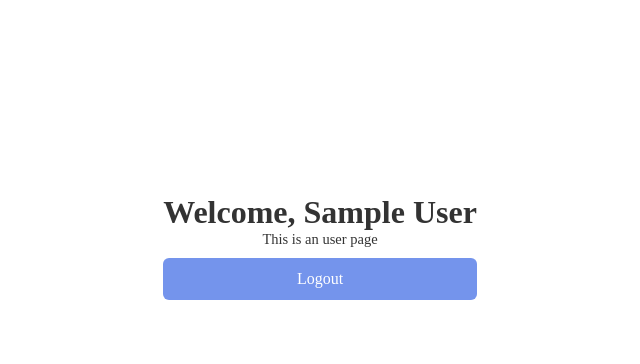
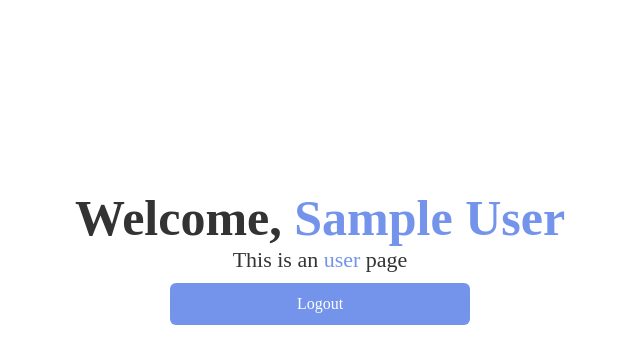
Before and after one commit to atommnava/Fatima, a PHP site: page /user_page.php in a window 1280 px wide. Shown: the part 143-507 px from the top of the page, without its empty margins (320-960 px from the left). Run offline with PHP 8.4, Linux system fonts and the light colour scheme; the visitor is signed in with stand-in values (Sample User, id 1); some web fonts are replaced.

Commit message:
BACKEND Commit desde remoto

```diff
--- a/src/style2.css
+++ b/src/style2.css
@@ -96,3 +96,21 @@ p a:hover {
     text-align: center;
     margin-bottom: 20px;
 }
+
+h1 {
+    font-size: 50px;
+}
+
+span {
+    color: #7494ec;
+}
+
+.box p {
+    font-size: 22px;
+}
+
+.box button {
+    display: block;
+    width: 300px;
+    margin: 0 auto;
+}
```
